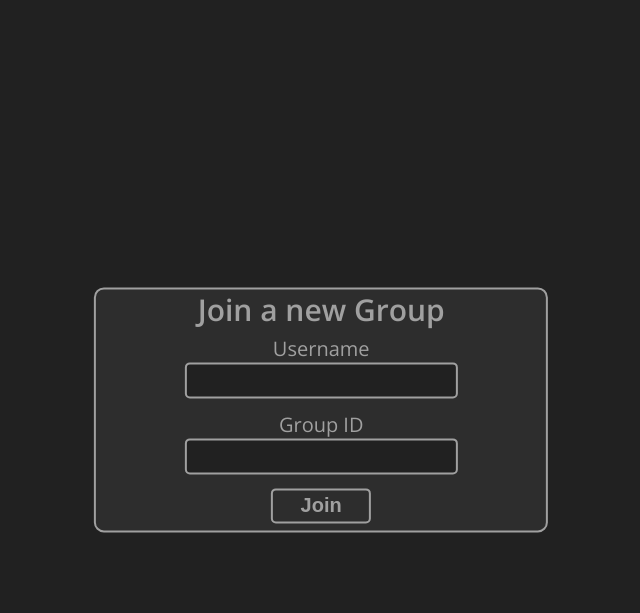
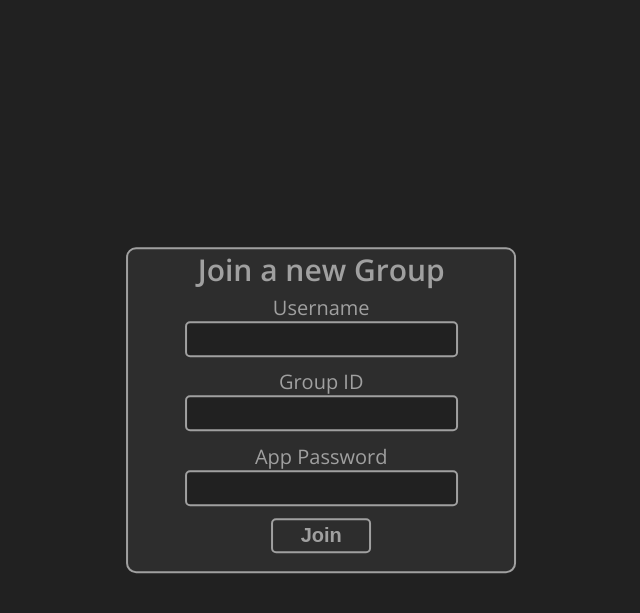
Before and after one commit to JohannesPrivateGit/flask-chat-app, a Flask app: page / in a window 1280 px wide. Shown: the top 613 px of the page, without its empty margins (330-970 px from the left). Run offline with Flask 2, Linux system fonts and the light colour scheme.

Commit message:
Add clear button and app password

```diff
--- a/app.py
+++ b/app.py
@@ -2,6 +2,8 @@
 
 from flask import Flask, render_template, request, redirect, url_for, flash
 from flask_socketio import SocketIO, join_room
+
+APP_PASSWORD = "1223"
 
 
 # Initializing Flask.
@@ -25,6 +27,11 @@ def chat():
     # Gets username and chatroom from previous webpage.
     username = request.args.get('username')
     room = request.args.get('room')
+    password = request.args.get('password')
+
+    # Check if user entered thee right password.
+    if password != APP_PASSWORD:
+        return redirect(url_for('home'))
 
     # Only add new user to the list if it is not a spectator.
     if username == "spectator":
--- a/static/style.css
+++ b/static/style.css
@@ -211,8 +211,8 @@ html, body {
     border-color: var(--font_on_widget);
     border-radius: 10px;
 
-    width: 35%;
-    height: 30%;
+    width: 30%;
+    height: 40%;
 
     text-align: center;
 
@@ -255,3 +255,25 @@ html, body {
 .login_button:hover {
     background-color: var(--background_color);
 }
+
+.clear_button {
+    background-color: var(--widget_color);
+
+    border-style: solid;
+    border-width: 5px;
+    border-color: var(--font_on_widget);
+    border-radius: 10px;
+
+    height: 70px;
+    width: 150px;
+
+    font-size: 30px;
+
+    color: var(--font_on_widget);
+
+    margin-top: 37%;
+}
+
+.clear_button:hover {
+    background-color: var(--background_color);
+}
--- a/templates/index.html
+++ b/templates/index.html
@@ -14,25 +14,23 @@
             <div class="headline"><b>Join a new Group</b></div>
 
             <form action="/chat">
-                <div>
-                    <label>Username</label>
-                </div>
+                <div><label>Username</label></div>
 
-                <div>
-                    <label>
-                        <input class="login_field" type="text" name="username">
-                    </label>
-                </div>
+                <div><label>
+                    <input class="login_field" type="text" name="username">
+                </label></div>
 
-                <div>
-                    <label>Group ID</label>
-                </div>
+                <div><label>Group ID</label></div>
 
-                <div>
-                    <label>
-                        <input class="login_field" type="text" name="room">
-                    </label>
-                </div>
+                <div><label>
+                    <input class="login_field" type="text" name="room">
+                </label></div>
+
+                <div><label>App Password</label></div>
+
+                <div><label>
+                    <input class="login_field" type="password" name="password">
+                </label></div>
 
                 <button class="login_button" type="submit"><b>Join</b></button>
             </form>
```
Also changed, not shown: templates/chat.html (+17 -0 lines).
